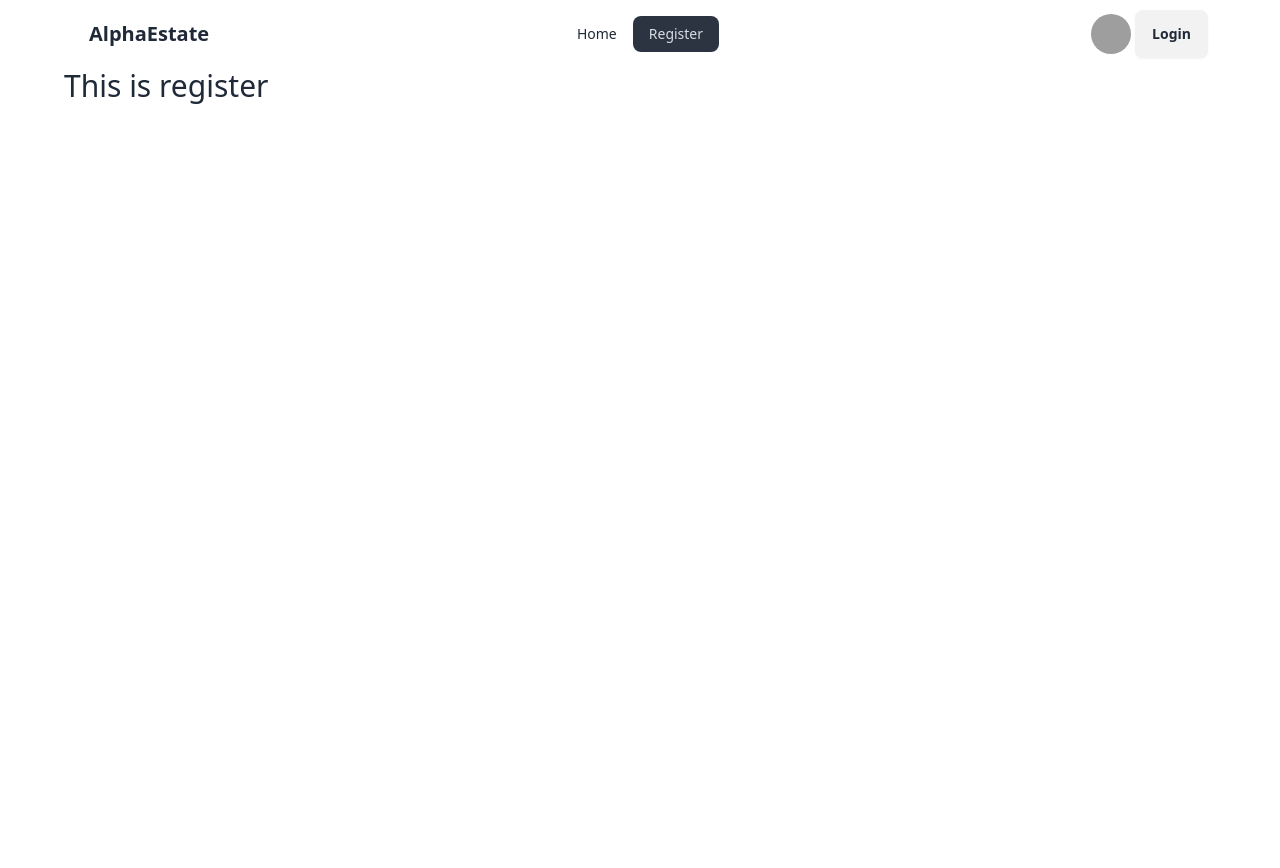
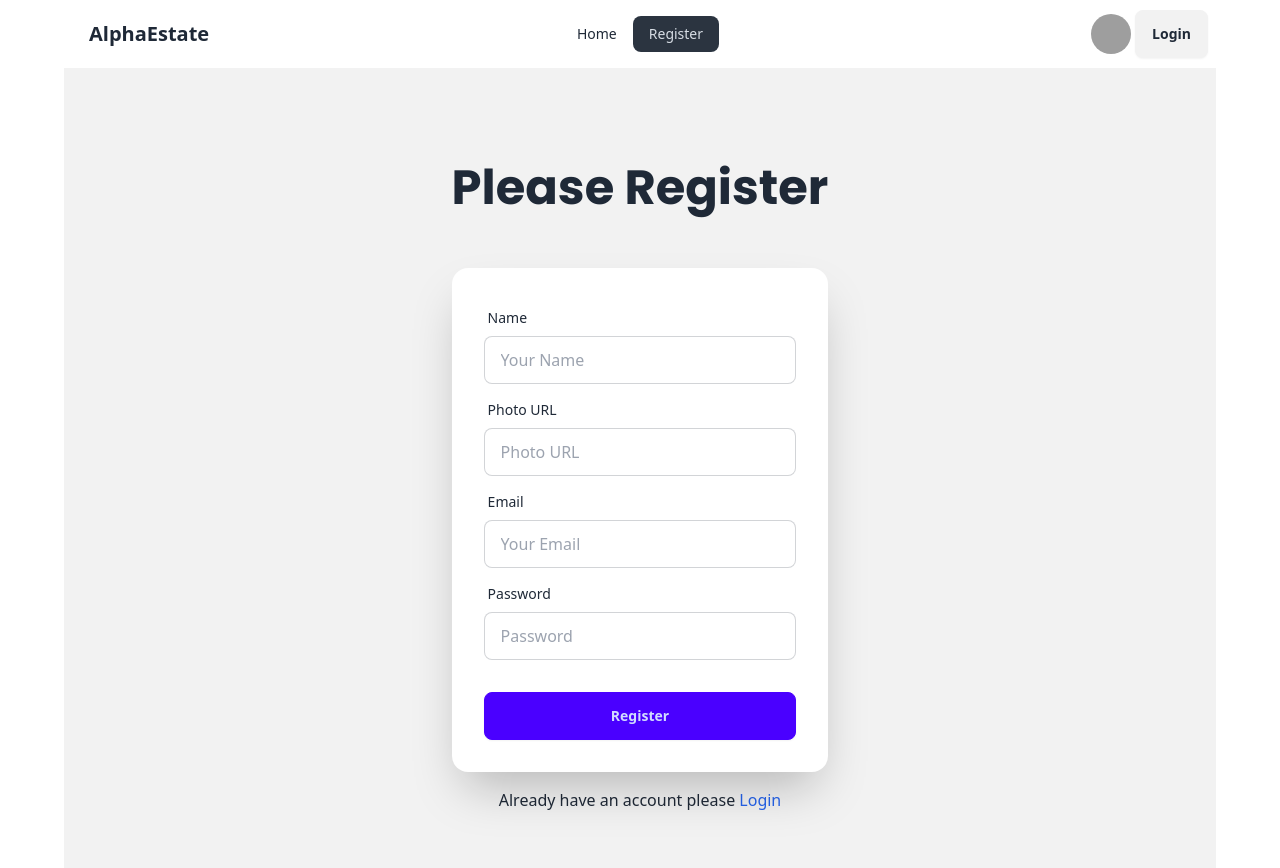
Before and after one commit to NhsTarek/alpha-estate-a9, a React (Vite) app: page /register in a window 1280 px wide. Before the commit the page ends 800 px from the top, so only its background shows below. Built offline with nearby package versions, Linux system fonts and the light colour scheme; no server answers; grey boxes are pictures that could not be loaded.

Commit message:
login page created

```diff
--- a/package.json
+++ b/package.json
@@ -15,6 +15,7 @@
     "match-sorter": "^6.3.4",
     "react": "^18.2.0",
     "react-dom": "^18.2.0",
+    "react-icons": "^5.1.0",
     "react-router-dom": "^6.22.3",
     "sort-by": "^1.2.0",
     "swiper": "^11.1.1"
--- a/src/components/Navbar.jsx
+++ b/src/components/Navbar.jsx
@@ -1,8 +1,19 @@
 import { Link, NavLink } from "react-router-dom";
 import userDefaultPicture from "../assets/user.png"
+import { useContext } from "react";
+import { AuthContext } from "../providers/AuthProvider";
 
 
 const Navbar = () => {
+
+    const { user, logOut } = useContext(AuthContext);
+
+
+    const handleSignOut = () =>{
+        logOut()
+        .then()
+        .catch()
+    }
 
     const navLinks = <>
         <li><NavLink to="/">Home</NavLink></li>
@@ -37,7 +48,13 @@ const Navbar = () => {
                         <img alt="Tailwind CSS Navbar component" src={userDefaultPicture} />
                     </div>
                 </div>
-                <Link to="/login"><button className="btn">Login</button></Link>
+                {
+                    user ?
+                        <button onClick={handleSignOut} className="btn">Sign Out</button>
+                        :
+                        <Link to="/login"><button className="btn">Login</button></Link>
+                }
+
             </div>
         </div>
     );
--- a/src/main.jsx
+++ b/src/main.jsx
@@ -3,9 +3,12 @@ import ReactDOM from 'react-dom/client'
 import './index.css'
 import { RouterProvider } from 'react-router-dom'
 import router from './routes/Routes.jsx'
+import AuthProvider from './providers/AuthProvider.jsx'
 
 ReactDOM.createRoot(document.getElementById('root')).render(
   <React.StrictMode>
-    <RouterProvider router={router}></RouterProvider>
+    <AuthProvider>
+      <RouterProvider router={router}></RouterProvider>
+    </AuthProvider>
   </React.StrictMode>,
 )
--- a/src/pages/Home/Home.jsx
+++ b/src/pages/Home/Home.jsx
@@ -1,10 +1,17 @@
+import { useLoaderData } from "react-router-dom";
 import Slider from "../../components/Slider";
 
 
 const Home = () => {
+
+    const properties = useLoaderData();
+    console.log(properties)
     return (
         <div>
             <Slider></Slider>
+            <section>
+                <h2 className="text-3xl">Residential properties</h2>
+            </section>
         </div>
     );
 };
--- a/src/pages/Login/Login.jsx
+++ b/src/pages/Login/Login.jsx
@@ -1,9 +1,26 @@
-
+// import { FaGoogle,FaGithub } from "react-icons/fa";
+import { useContext } from "react";
+import { Link } from "react-router-dom";
+import { AuthContext } from "../../providers/AuthProvider";
 
 const Login = () => {
 
+    const { signIn } = useContext(AuthContext);
+
     const handleLogin = e =>{
         e.preventDefault()
+        console.log(e.currentTarget);
+        const form = new FormData(e.currentTarget);
+        const email = form.get('email');
+        const password = form.get('password');
+        // console.log(form.get('password'));
+        signIn(email, password)
+        .then(result =>{
+            console.log(result.user)
+        })
+        .catch(error =>{
+            console.error(error)
+        })
     }
     return (
         <div className="hero min-h-screen bg-base-200">
@@ -36,17 +53,14 @@ const Login = () => {
                                 <a href="#" className="label-text-alt link link-hover">Forgot password?</a>
                             </label>
                         </div>
-                        <div>
-                            <p>or</p>
-                            <div>
-                                <button className="btn"></button>
-                            </div>
-                        </div>
+
                         <div className="form-control mt-6">
                             <button className="btn btn-primary">Login</button>
                         </div>
                     </form>
+
                 </div>
+                <p>Do no have an account please <Link className="text-blue-600" to="/register">Register</Link></p>
             </div>
         </div>
     );
--- a/src/pages/Register/Register.jsx
+++ b/src/pages/Register/Register.jsx
@@ -1,9 +1,88 @@
+import { useContext } from "react";
+import { Link } from "react-router-dom";
+import { AuthContext } from "../../providers/AuthProvider";
 
 
 const Register = () => {
+
+    const { createUser } = useContext(AuthContext)
+
+
+
+    const handleRegister = e =>{
+        e.preventDefault()
+        console.log(e.currentTarget);
+        const form = new FormData(e.currentTarget);
+        const email = form.get('email');
+        const name = form.get('name');
+        const photo = form.get('photo');
+        const password = form.get('password');
+        console.log(email, name, photo, password);
+
+
+
+        // create user
+        createUser(email, password)
+        .then(result => console.log(result.user))
+        .catch(error => console.error(error))
+    }
     return (
-        <div>
-            <h2 className="text-3xl">This is register</h2>
+        <div className="hero min-h-screen bg-base-200">
+            <div className="hero-content flex-col">
+                <div className="text-center">
+                    <h1 className="text-5xl font-bold my-10 font-poppins">Please Register</h1>
+                </div>
+                <div className="card shrink-0 w-full max-w-sm shadow-2xl bg-base-100">
+                    <form className="card-body" onSubmit={handleRegister}>
+                        <div className="form-control">
+                            <label className="label">
+                                <span className="label-text">Name</span>
+                            </label>
+                            <input
+                            type="text"
+                            placeholder="Your Name"
+                            name="name"
+                            className="input input-bordered" required />
+                        </div>
+                        <div className="form-control">
+                            <label className="label">
+                                <span className="label-text">Photo URL</span>
+                            </label>
+                            <input
+                            type="text"
+                            placeholder="Photo URL"
+                            name="photo"
+                            className="input input-bordered" required />
+                        </div>
+                        <div className="form-control">
+                            <label className="label">
+                                <span className="label-text">Email</span>
+                            </label>
+                            <input
+                            type="email"
+                            placeholder="Your Email"
+                            name="email"
+                            className="input input-bordered" required />
+                        </div>
+                        <div className="form-control">
+                            <label className="label">
+                                <span className="label-text">Password</span>
+                            </label>
+                            <input
+                            type="password"
+                            placeholder="Password"
+                            name="password"
+                            className="input input-bordered" required />
+                        </div>
+
+                        <div className="form-control mt-6">
+                            <button className="btn btn-primary">Register</button>
+                        </div>
+                    </form>
+
+                </div>
+                <p>Already have an account please <Link className="text-blue-600" to="/login">Login</Link></p>
+            </div>
         </div>
     );
 };
--- /dev/null
+++ b/src/providers/AuthProvider.jsx
@@ -0,0 +1,56 @@
+import { createUserWithEmailAndPassword, getAuth, onAuthStateChanged, signOut } from "firebase/auth";
+import { createContext, useEffect, useState } from "react";
+import app from "../firebase/firebase.config";
+import { signInWithEmailAndPassword } from "firebase/auth/cordova";
+
+export const AuthContext = createContext(null);
+
+const auth = getAuth(app)
+
+const AuthProvider = ({children}) => {
+
+    const [user, setUser] = useState(null);
+
+
+    const createUser = (email, password) =>{
+        return createUserWithEmailAndPassword(auth, email, password)
+
+    }
+
+     const signIn = (email, password) =>{
+        return signInWithEmailAndPassword(auth, email, password)
+     }
+
+
+
+     const logOut = () =>{
+        return signOut(auth)
+     }
+
+
+
+    useEffect((() =>{
+       const unSubscribe = onAuthStateChanged(auth, currentUser =>{
+            console.log('user in the auth state changed', currentUser);
+            setUser(currentUser)
+         });
+         return () =>{
+            unSubscribe();
+         }
+    }),[])
+
+    const authInfo = {
+        user,
+        createUser,
+        signIn,
+        logOut,
+
+    }
+    return (
+        <AuthContext.Provider value={authInfo}>
+            {children}
+        </AuthContext.Provider>
+    );
+};
+
+export default AuthProvider;
--- a/src/routes/Routes.jsx
+++ b/src/routes/Routes.jsx
@@ -13,6 +13,7 @@ const router = createBrowserRouter([
             {
                 path: '/',
                 element: <Home></Home>,
+                loader: () => fetch('properties.json')
 
             },
 
```
Also changed, not shown: public/properties.json (added, +52 -0 lines), 1 other file (tests, documents, lock files or other folders).
